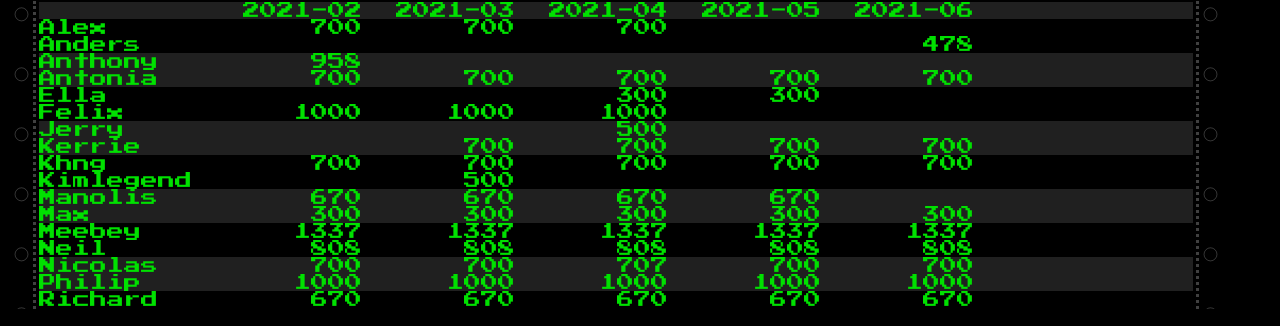
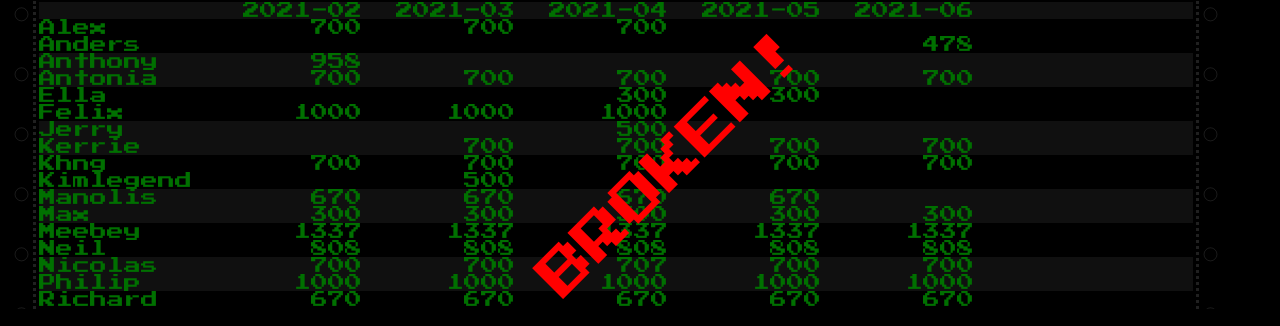
Before and after one commit to dimsumlabs/dsl-accounts-pages, a plain HTML site: page index.html in a window 1280 px wide. Shown: the part 169-495 px from the top of the page. Drawn offline with Linux system fonts and the light colour scheme.

Commit message:
Clearly show that the accounts need fixing - this overlay will be overwritten if the CI/CD builds resume

```diff
--- a/index.html
+++ b/index.html
@@ -85,6 +85,27 @@ body {
 
 .tractorright {
     border-style: none none none dotted;
+}
+
+#overlay {
+  position: fixed; /* Sit on top of the page content */
+  width: 100%; /* Full width (cover the whole page) */
+  height: 100%; /* Full height (cover the whole page) */
+  top: 0;
+  left: 0;
+  right: 0;
+  bottom: 0;
+  background-color: rgba(0,0,0,0.5); /* Black background with opacity */
+  z-index: 2; /* Specify a stack order in case you're using a different order for other elements */
+}
+
+#text{
+  position: absolute;
+  top: 25%;
+  left: 50%;
+  font-size: 50px;
+  color: red;
+  transform: rotate(-45deg) translate(-50%,-50%);
 }
 
 </style>
@@ -207,5 +228,6 @@ body {
     <img src="https://travis-ci.org/dimsumlabs/dsl-accounts.svg?branch=master">
   </a>
 </div>
+<div id="overlay"><div id="text">BROKEN!</div></div>
 </body>
 </html>
```
